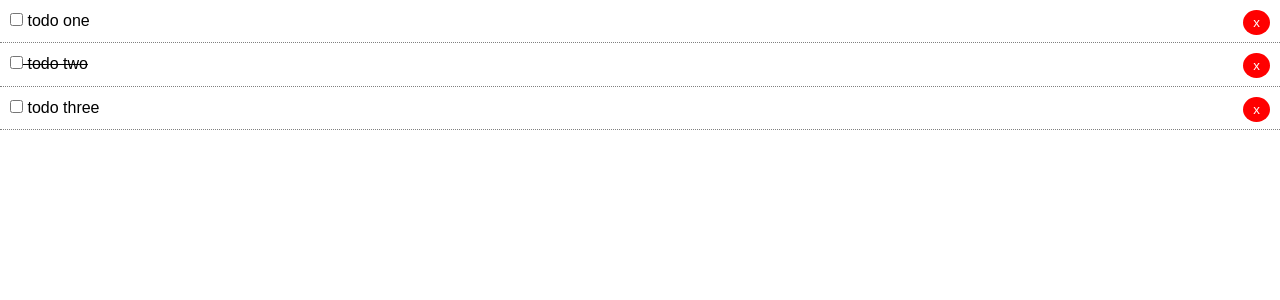
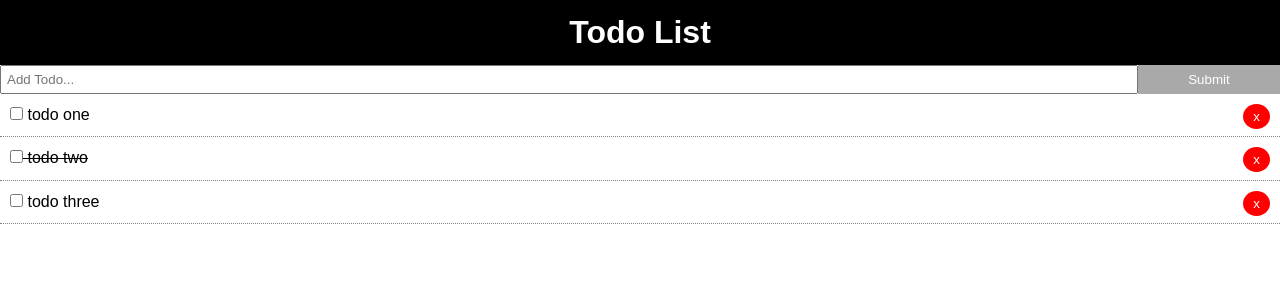
Before and after one commit to jjian4/vue-todo, a Vue app: page / in a window 1280 px wide. Shown: the top 300 px of the page. Built offline with nearby package versions, Linux system fonts and the light colour scheme.

Commit message:
Add todo form

```diff
--- a/src/App.vue
+++ b/src/App.vue
@@ -1,15 +1,19 @@
 <template>
   <div id="app">
+    <Header />
+    <AddTodo />
     <Todos v-bind:todos="todos" v-on:del-todo="deleteTodo" />
   </div>
 </template>
 
 <script>
+import Header from "./components/layout/Header";
 import Todos from "./components/Todos";
+import AddTodo from "./components/AddTodo";
 
 export default {
   name: "App",
-  components: { Todos },
+  components: { Header, Todos, AddTodo },
   data() {
     return {
       todos: [
@@ -49,4 +53,15 @@ body {
   font-family: Arial, Helvetica, sans-serif;
   line-height: 1.4;
 }
+.btn {
+  display: inline-block;
+  border: none;
+  background: darkgray;
+  color: white;
+  padding: 7px 20px;
+  cursor: pointer;
+}
+.btn:hover {
+  background: black;
+}
 </style>
--- /dev/null
+++ b/src/components/AddTodo.vue
@@ -0,0 +1,27 @@
+<template>
+  <div>
+    <form>
+      <input type="text" name="title" placeholder="Add Todo..." />
+      <input type="submit" value="Submit" class="btn" />
+    </form>
+  </div>
+</template>
+
+<script>
+export default {
+  name: "AddTodo"
+};
+</script>
+
+<style scoped>
+form {
+  display: flex;
+}
+input[type="text"] {
+  flex: 11;
+  padding: 5px;
+}
+input[type="submit"] {
+  flex: 1;
+}
+</style>
--- /dev/null
+++ b/src/components/layout/Header.vue
@@ -0,0 +1,24 @@
+<template>
+  <header class="header">
+    <h1>Todo List</h1>
+  </header>
+</template>
+
+<script>
+export default {
+  name: "Header"
+};
+</script>
+
+<style scoped>
+.header {
+  background: black;
+  color: white;
+  text-align: center;
+  padding: 10px;
+}
+.header a {
+  color: white;
+  padding-right: 5px;
+}
+</style>
```
